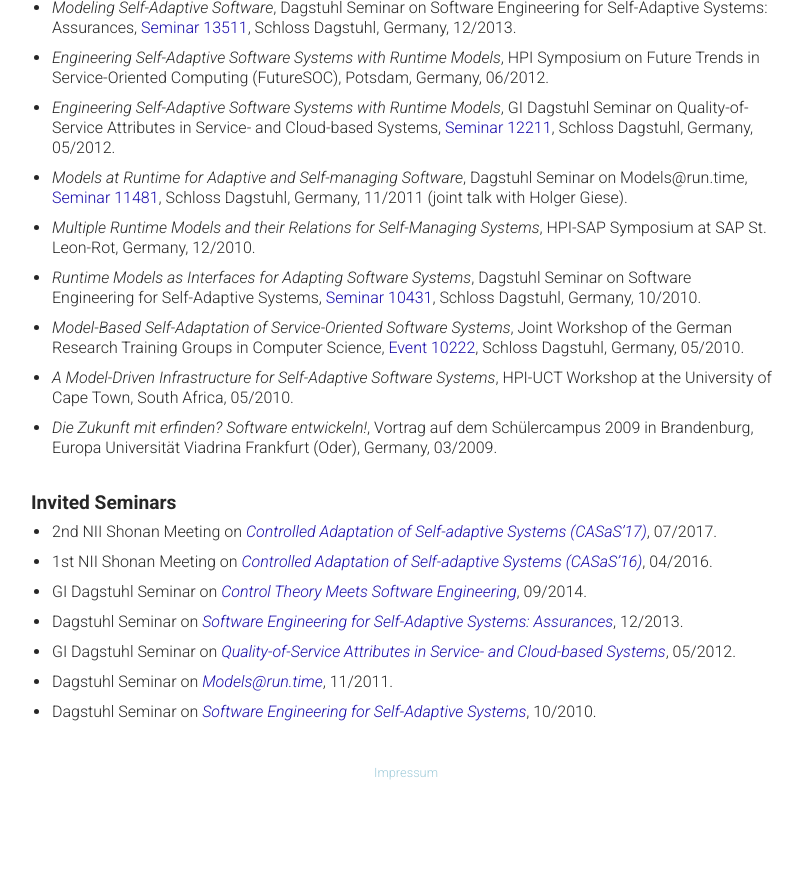
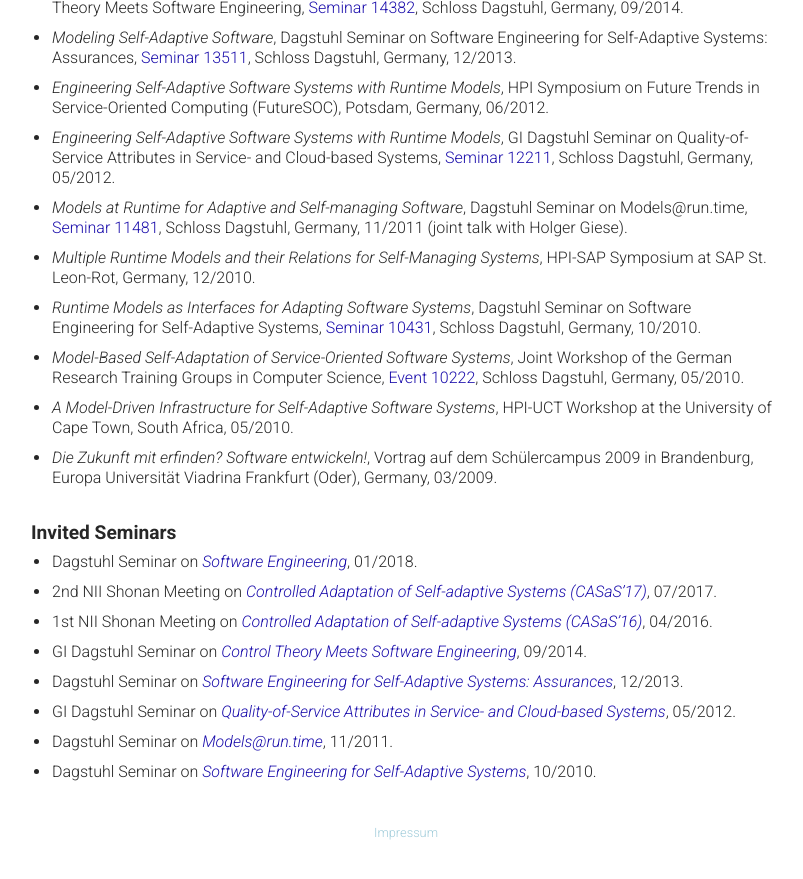
Before and after one commit to thomas-vogel/thomas-vogel.github.io, a Jekyll site: the page built from _pages/activities.md, in a window 1280 px wide and 900 px high, scrolled down 2083 px. Shown: the top 879 px of the window, without its empty margins (234-1037 px from the left). Built offline with Jekyll 4.4.1, drawn with Linux system fonts in a browser that asks for light colours; before the commit the page ends 2923 px from its top, so only the background shows below that; some of the changed text lies outside the part shown.

Commit message:
Update activities.

```diff
--- a/_pages/activities.md
+++ b/_pages/activities.md
@@ -54,15 +54,18 @@
 
 * Software and Systems Modeling (SOSYM)
 
-* Computing
+* IEEE Software
 
 * Journal of Systems and Software (JSS)
 
 * Journal of Systems and Software (JSS), Special Issue on State of the Art in Self-Adaptive Software Systems
 
+* Computing
+
 * Computer Languages, Systems & Structures
 
 * IEEE Transactions on Cybernetics
+
 
 ## Book Reviewing
 
@@ -190,6 +193,8 @@
 
 ## Invited Seminars
 
+* Dagstuhl Seminar on [_Software Engineering_](http://www.dagstuhl.de/18034){:target="_blank"}, 01/2018.
+
 *  2nd NII Shonan Meeting on [_Controlled Adaptation of Self-adaptive Systems (CASaS'17)_](http://shonan.nii.ac.jp/seminar/110/){:target="_blank"}, 07/2017.
 
 *  1st  NII Shonan Meeting on [_Controlled Adaptation of Self-adaptive Systems (CASaS'16)_](http://shonan.nii.ac.jp/shonan/blog/2015/05/15/controlled-adaptation-of-self%EF%BC%8Dadaptive-systems-casas-2/){:target="_blank"}, 04/2016.
```
